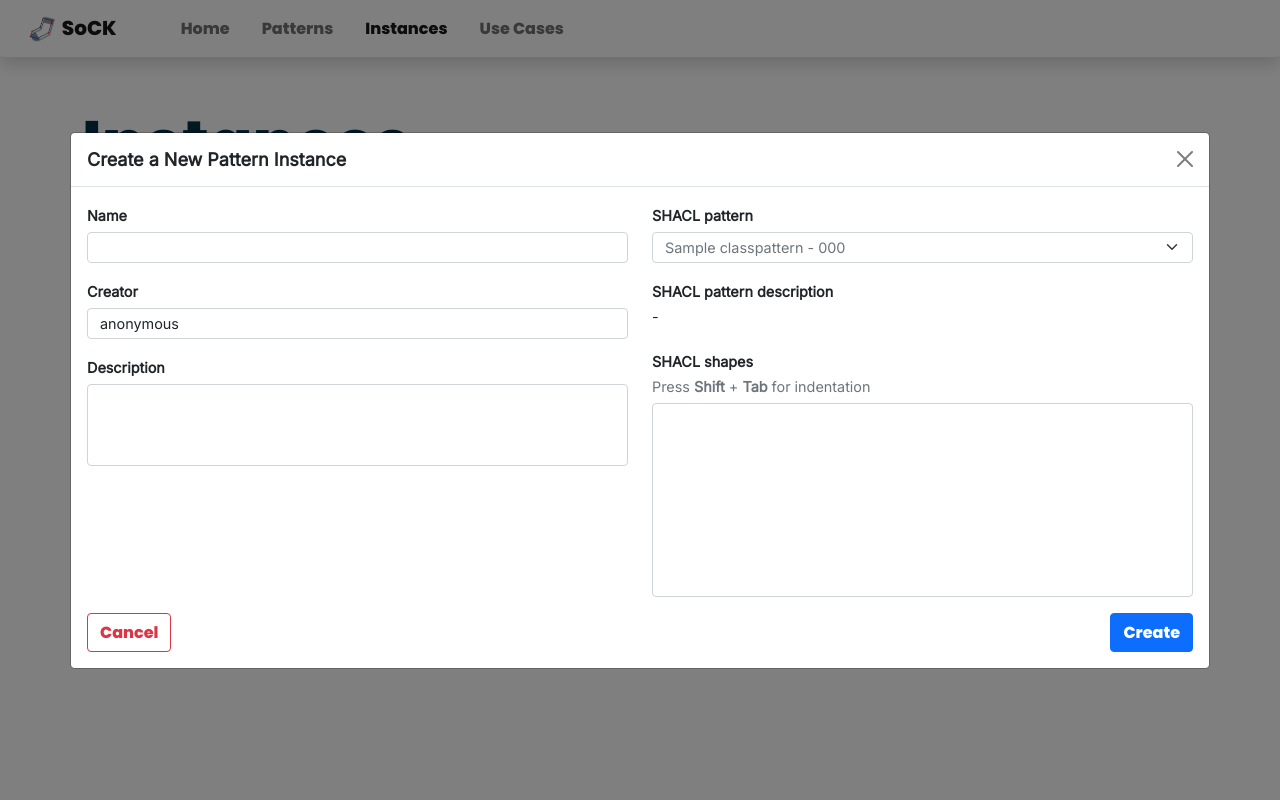
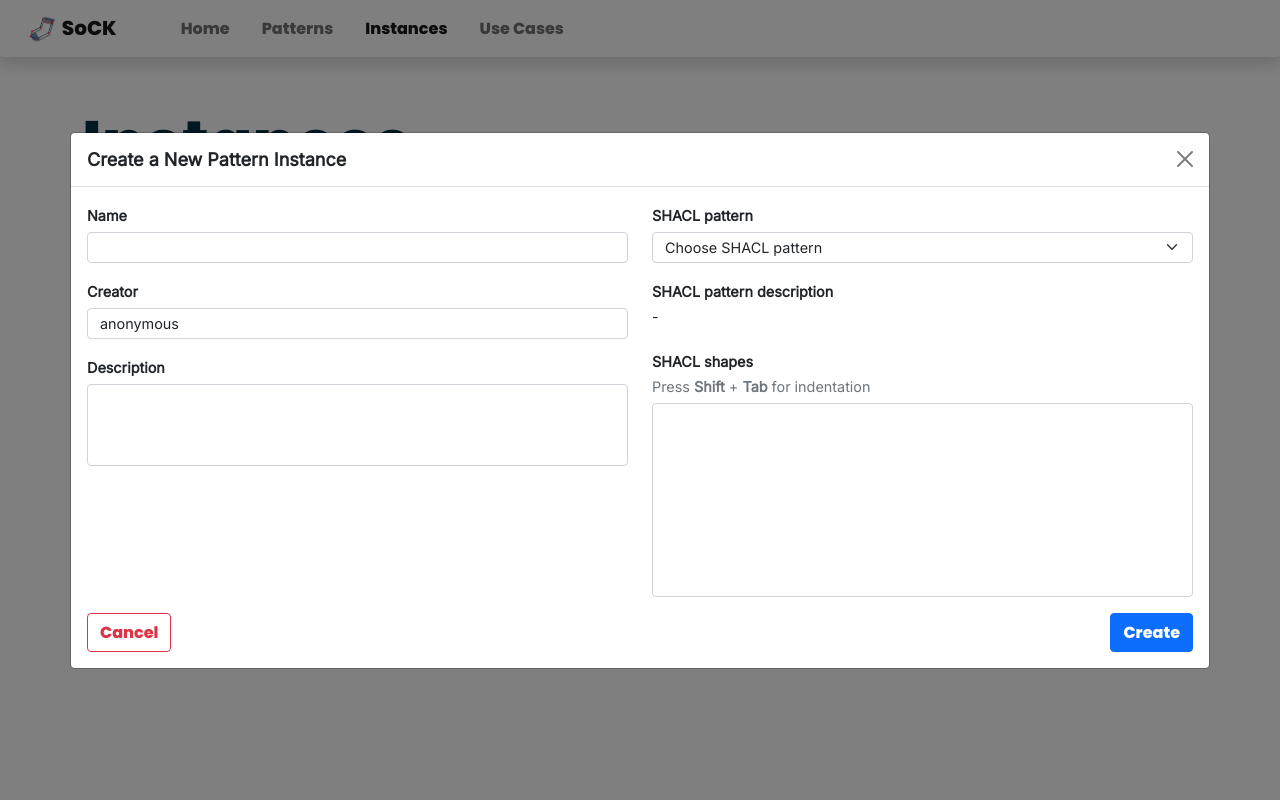
Before and after one commit to JillyCS15/sock-mirror, a Django app: page /instance/ in a window 1280 px wide, after a click on "Create". Run offline with Django 3.2, Linux system fonts and the light colour scheme; tables that the repository leaves empty hold one stand-in row (values such as "Sample post"); some libraries are stand-ins or nearby versions.

Commit message:
pattern,instance: change style in forms

```diff
--- a/instance/templates/main/instance-page.html
+++ b/instance/templates/main/instance-page.html
@@ -49,7 +49,7 @@
           <form action="{% url 'instance:add-pattern-instance' %}" method="POST">
             {% csrf_token %}
             <div class="row">
-              <div class="col col-lg-6">
+              <div class="col col-md-12 col-lg-6">
                 <div class="mb-3">
                   <label class="form-label details text-dark fw-bolder">{{ pattern_instance_form.name.label }}</label>
                   {{ pattern_instance_form.name }}
@@ -63,11 +63,12 @@
                   {{ pattern_instance_form.description }}
                 </div>
               </div>
-              <div class="col col-lg-6">
+              <div class="col col-md-12 col-lg-6">
                 <div class="d-flex flex-column">
                   <div class="mb-3">
                     <label class="form-label details text-dark fw-bolder">SHACL pattern</label>
-                    <select name="shacl_pattern" class="form-select details text-secondary" required id="id_shacl_pattern">
+                    <select name="shacl_pattern" class="form-select details text-dark" required id="id_shacl_pattern">
+                      <option selected disabled>Choose SHACL pattern</option>
                       {% for shacl_pattern in shacl_patterns %}
                       <option value="{{ shacl_pattern.id }}">{{ shacl_pattern.pattern_class.name }} - {{shacl_pattern.code}}</option>
                       {% endfor %}
@@ -75,7 +76,7 @@
                   </div>
                   <div class="mb-3">
                     <label class="form-label details text-dark fw-bolder">SHACL pattern description</label>
-                    <div id="shacl_pattern_desc" class="details text-justify mb-2">
+                    <div id="shacl_pattern_desc" class="details text-dark text-justify mb-2">
                       -
                     </div>
                   </div>
--- a/pattern/forms.py
+++ b/pattern/forms.py
@@ -48,5 +48,6 @@ class SHACLPatternForm(ModelForm):
             'shacl_pattern': forms.Textarea(attrs={
                 'class': 'form-control code text-dark',
                 'row': 10,
+                'wrap': 'off',
                 }),
         }
--- a/pattern/views.py
+++ b/pattern/views.py
@@ -24,8 +24,9 @@ def pattern_page(request):
     context = {
         "is_admin": is_admin,
         "patterns": result_list,
+        "class_patterns": pattern_list,
         "class_pattern_form": class_pattern_form,
-        "shacl_pattern_form": shacl_pattern_form
+        "shacl_pattern_form": shacl_pattern_form,
         }
     return render(request, 'main/pattern-page.html', context)
 
```
Also changed, not shown: pattern/templates/main/pattern-page.html (+10 -0 lines).
